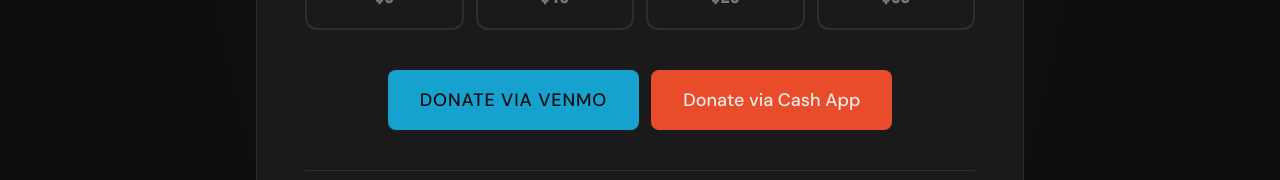
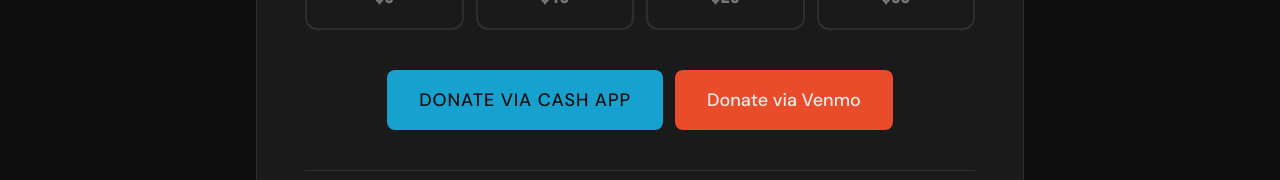
Before and after one commit to Chrisocal21/davapalooza, a Next.js app: page /donate in a window 1280 px wide. Shown: the part 560-740 px from the top of the page. Built offline with nearby package versions, Linux system fonts and the light colour scheme; no server answers.

Commit message:
Add Cash App payment link ()

```diff
--- a/app/donate/page.tsx
+++ b/app/donate/page.tsx
@@ -56,11 +56,11 @@
 
           {/* Donate buttons */}
           <div className="flex flex-col sm:flex-row gap-3 justify-center mb-10">
+            <a href="https://cash.app/$motodave66" target="_blank" rel="noopener noreferrer">
+              <Button variant="primary" size="lg">Donate via Cash App</Button>
+            </a>
             <a href="https://venmo.com" target="_blank" rel="noopener noreferrer">
-              <Button variant="primary" size="lg">Donate via Venmo</Button>
-            </a>
-            <a href="https://cash.app" target="_blank" rel="noopener noreferrer">
-              <Button variant="secondary" size="lg">Donate via Cash App</Button>
+              <Button variant="secondary" size="lg">Donate via Venmo</Button>
             </a>
           </div>
 
```
